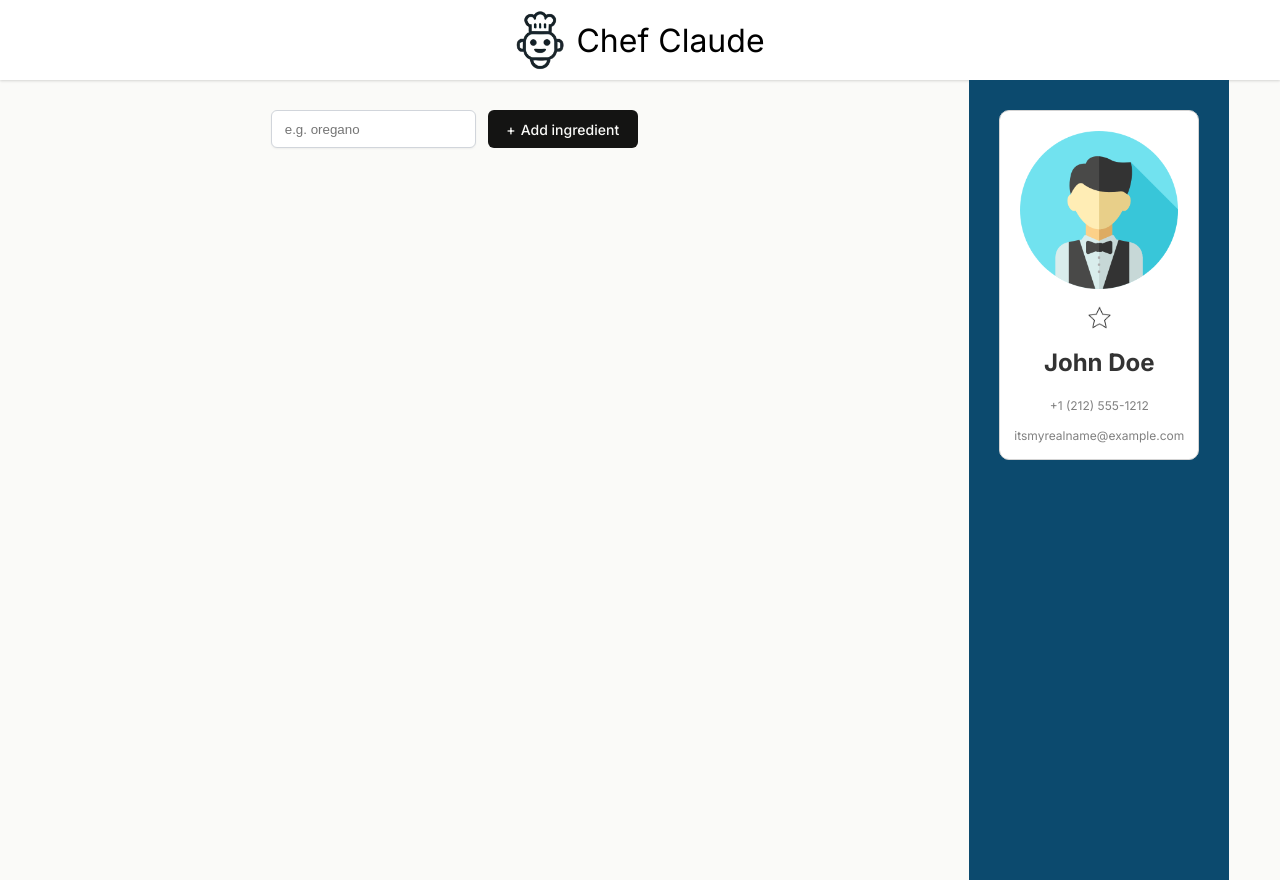
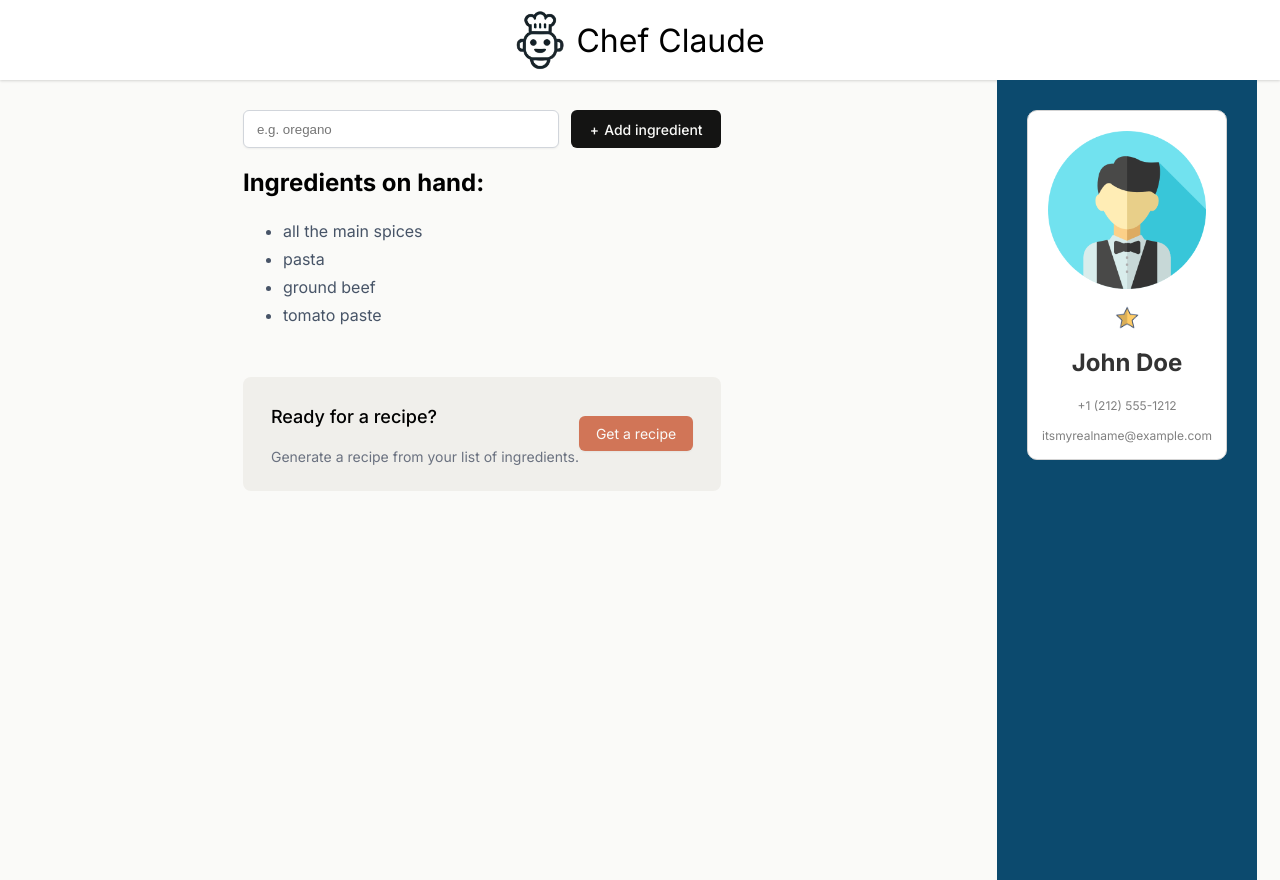
Before and after one commit to mika1407/chef, a React (Vite) app: page / in a window 1280 px wide. Built offline with nearby package versions, Linux system fonts and the light colour scheme.

Commit message:
Star added

```diff
--- a/src/components/Main.jsx
+++ b/src/components/Main.jsx
@@ -1,7 +1,15 @@
 import React, { useState } from 'react';
 
 export default function Main() {
-    const [ingredients, setIngredients] = useState([]);
+    const [ingredients, setIngredients] = useState([
+        "all the main spices", "pasta", "ground beef", "tomato paste"
+    ]);
+
+    const [recipeShown, setRecipeShown] = useState(false);
+
+    function toggleRecipe() {
+        setRecipeShown(prevShown => !prevShown);
+    }
 
     const ingredientsListItems = ingredients.map((ingredient, index) => (
         <li key={index}>{ingredient}</li>
@@ -35,11 +43,44 @@
                             <h3>Ready for a recipe?</h3>
                             <p>Generate a recipe from your list of ingredients.</p>
                         </div>
-                        <button>Get a recipe</button>
+                        <button onClick={toggleRecipe}>Get a recipe</button>
                     </div>}
                 </section>
             }
 
+            {recipeShown && <section>
+                <h2>Chef Claude Recommends:</h2>
+                <article className="suggested-recipe-container" aria-live="polite">
+                    <p>Based on the ingredients you have available, I would recommend making a simple a delicious <strong>Beef Bolognese Pasta</strong>. Here is the recipe:</p>
+                    <h3>Beef Bolognese Pasta</h3>
+                    <strong>Ingredients:</strong>
+                    <ul>
+                        <li>1 lb. ground beef</li>
+                        <li>1 onion, diced</li>
+                        <li>3 cloves garlic, minced</li>
+                        <li>2 tablespoons tomato paste</li>
+                        <li>1 (28 oz) can crushed tomatoes</li>
+                        <li>1 cup beef broth</li>
+                        <li>1 teaspoon dried oregano</li>
+                        <li>1 teaspoon dried basil</li>
+                        <li>Salt and pepper to taste</li>
+                        <li>8 oz pasta of your choice (e.g., spaghetti, penne, or linguine)</li>
+                    </ul>
+                    <strong>Instructions:</strong>
+                    <ol>
+                        <li>Bring a large pot of salted water to a boil for the pasta.</li>
+                        <li>In a large skillet or Dutch oven, cook the ground beef over medium-high heat, breaking it up with a wooden spoon, until browned and cooked through, about 5-7 minutes.</li>
+                        <li>Add the diced onion and minced garlic to the skillet and cook for 2-3 minutes, until the onion is translucent.</li>
+                        <li>Stir in the tomato paste and cook for 1 minute.</li>
+                        <li>Add the crushed tomatoes, beef broth, oregano, and basil. Season with salt and pepper to taste.</li>
+                        <li>Reduce the heat to low and let the sauce simmer for 15-20 minutes, stirring occasionally, to allow the flavors to meld.</li>
+                        <li>While the sauce is simmering, cook the pasta according to the package instructions. Drain the pasta and return it to the pot.</li>
+                        <li>Add the Bolognese sauce to the cooked pasta and toss to combine.</li>
+                        <li>Serve hot, garnished with additional fresh basil or grated Parmesan cheese if desired.</li>
+                    </ol>
+                </article>
+            </section>}
+
         </main>
     );
 }
--- /dev/null
+++ b/src/components/Star.jsx
@@ -0,0 +1,26 @@
+import starFilled from "../images/star-filled.png"
+import starEmpty from "../images/star-empty.png"
+
+export default function Star(props) {
+
+    let favoriteStatus = props.isFilled ? "Remove from favorites" : "Add to favorites"
+    let starIcon = props.isFilled ? starFilled : starEmpty
+    let altStatus = props.isFilled ? "filled star icon" : "empty star icon"
+    console.log(favoriteStatus)
+    console.log(altStatus)
+
+    return (
+        <button
+            onClick={props.handleClick}
+            aria-pressed={props.isFilled}
+            aria-label={favoriteStatus}
+            className="favorite-button"
+        >
+            <img
+                src={starIcon}
+                alt={altStatus}
+                className="favorite"
+            />
+        </button>
+    )
+}
--- a/src/components/Test.jsx
+++ b/src/components/Test.jsx
@@ -1,7 +1,6 @@
 import React from "react"
 import avatar from "../images/user.png"
-import starFilled from "../images/star-filled.png"
-import starEmpty from "../images/star-empty.png"
+import Star from "./Star"
 
 export default function Test() {
     const [contact, setContact] = React.useState({
@@ -9,10 +8,8 @@
         lastName: "Doe",
         phone: "+1 (212) 555-1212",
         email: "itsmyrealname@example.com",
-        isFavorite: false
+        isFavorite: true
     })
-
-    let starIcon = contact.isFavorite ? starFilled : starEmpty
 
     function toggleFavorite() {
         setContact(prevContact => ({
@@ -20,11 +17,6 @@
                 isFavorite: !prevContact.isFavorite
             }))
     }
-
-    let favoriteStatus = contact.isFavorite ? "Remove from favorites" : "Add to favorites"
-    let altStatus = contact.isFavorite ? "filled star icon" : "empty star icon"
-    console.log(favoriteStatus)
-    console.log(altStatus)
 
     return (
         <main className="main-test">
@@ -36,18 +28,7 @@
                 />
                 <div className="info">
                     <div className="info-container">
-                    <button
-                        onClick={toggleFavorite}
-                        aria-pressed={false}
-                        aria-label={favoriteStatus}
-                        className="favorite-button"
-                    >
-                        <img
-                            src={starIcon}
-                            alt={altStatus}
-                            className="favorite"
-                        />
-                    </button>
+                    <Star isFilled={contact.isFavorite} handleClick={toggleFavorite} />
                     <h2 className="name">
                         {contact.firstName} {contact.lastName}
                     </h2>
```
